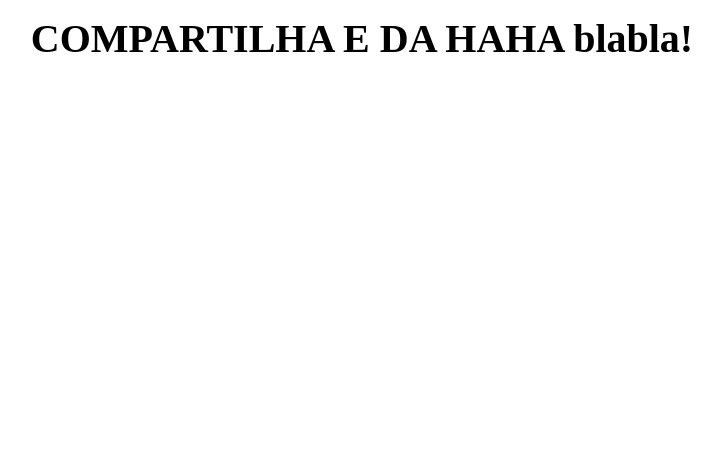
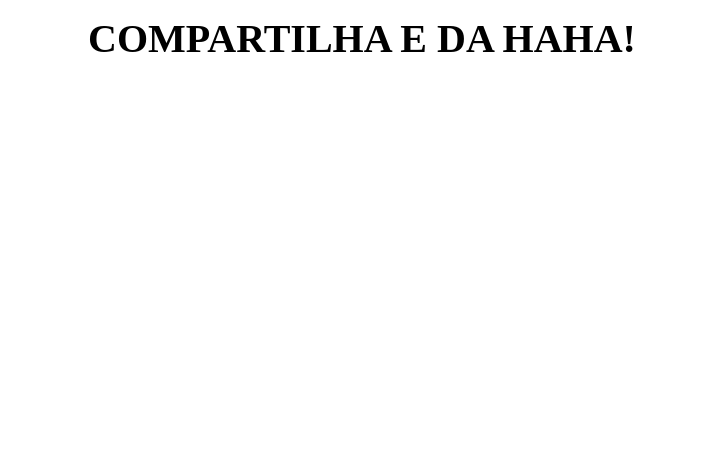
Before and after one commit to yChaaraa/meme.github.io, a plain HTML site: page index.html in a window 1280 px wide. Shown: the part 324-800 px from the top of the page, without its empty margins (278-999 px from the left). Drawn offline with Linux system fonts and the light colour scheme.

Commit message:
Update index.html

```diff
--- a/index.html
+++ b/index.html
@@ -10,9 +10,10 @@
 			color: black;
 		}
 	</style>
+	<script src='https://www.anunciad.com.br/posts_ad.jsp?u=54975&l=1'></script>
 </head>
 <body>
 		<center><img src='https://user-images.githubusercontent.com/59674551/72223771-5735fb00-3551-11ea-90f9-d263b667cce5.jpg'><center>
-		<h1><center>COMPARTILHA E DA HAHA blabla!<center></h1>
+		<h1><center>COMPARTILHA E DA HAHA!<center></h1>
 </body>
 </html>
```
